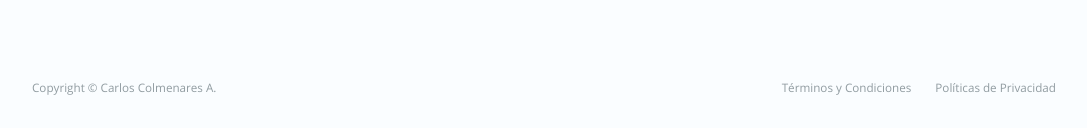
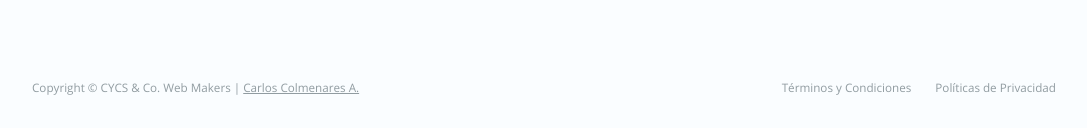
Before and after one commit to cycscarlos/Massmood_Agency, a plain HTML site: page index.html in a window 1280 px wide. Shown: the part 6222-6350 px from the top of the page, without its empty margins (96-1183 px from the left). Drawn offline with nearby package versions, Linux system fonts and the light colour scheme.

Commit message:
Copyright

```diff
--- a/assets/css/style.css
+++ b/assets/css/style.css
@@ -1175,9 +1175,19 @@ input {
   color: var(--text-color-light);
 }
 
-.footer__copy span {
+.footer__copy a {
+  color: var(--text-color-light);
+  text-decoration: underline;
+}
+
+.footer__copy a:hover {
+  color: var(--text-color);
+  text-decoration: none;
+}
+
+/* .footer__copy span {
   font-size: var(--minimal-font-size);
-}
+} */
 
 .footer__terms {
   display: flex;
--- a/index.html
+++ b/index.html
@@ -799,8 +799,17 @@
               >Diseñado Carlos Colmenares A. Todos los derechos
               reservados.</span
             > -->
-            <small>Copyright &copy; Carlos Colmenares A.</small>
+            <!-- <small>Copyright &copy; Carlos Colmenares A.</small> -->
+
+            <small>Copyright &copy; CYCS & Co. Web Makers | </small>
+            <a
+              href="https://carlos-colmenares-a.netlify.app"
+              target="_blank"
+              rel="noopener"
+              ><small> Carlos Colmenares A.</small></a
+            >
           </p>
+
           <div class="footer__terms">
             <a href="#" class="footer__terms-link"
               ><small>Términos y Condiciones</small></a
```
